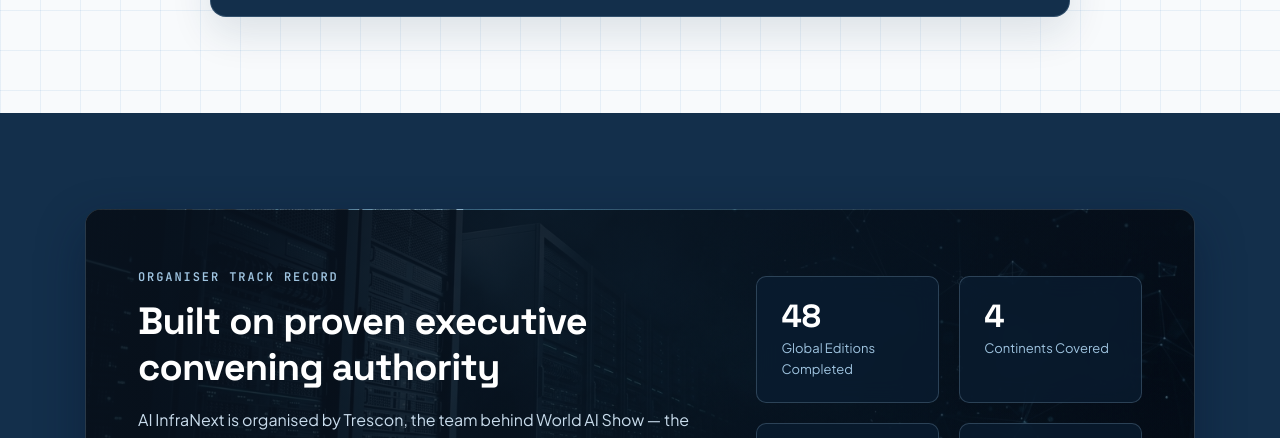
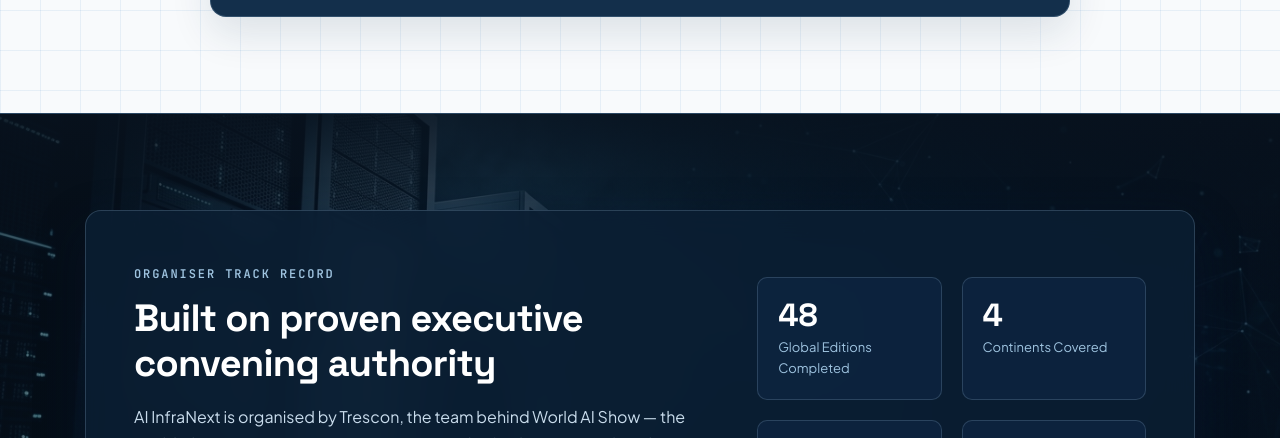
Before and after one commit to Trescon-Events/AI-Infranext-Series, a website: page index.html in a window 1280 px wide. Shown: the part 6970-7408 px from the top of the page. Drawn offline with Linux system fonts and the light colour scheme.

Commit message:
Move server racks background to outer Organiser section with clean elevated glass card

```diff
--- a/assets/css/infranext-theme.css
+++ b/assets/css/infranext-theme.css
@@ -1816,34 +1816,48 @@ a, a:hover, a:focus, a:active {
 /* =========================================================================
    Section 9: Organiser Lineage (Trescon Track Record)
    ========================================================================= */
-.ain-organiser-box {
+.ain-organiser-section {
   position: relative;
   overflow: hidden;
-  background-color: #08121e;
+  border-top: 1px solid rgba(159, 196, 224, 0.16);
+  border-bottom: 1px solid rgba(159, 196, 224, 0.16);
+}
+
+.ain-organiser-orbital-bg {
+  position: absolute;
+  inset: 0;
+  z-index: 0;
+  pointer-events: none;
   background-image: url('../img/organiser-bg.jpg');
   background-size: cover;
   background-position: center center;
   background-repeat: no-repeat;
+  opacity: 0.9;
+}
+
+.ain-organiser-orbital-scrim {
+  position: absolute;
+  inset: 0;
+  z-index: 1;
+  pointer-events: none;
+  background:
+    linear-gradient(180deg, rgba(8, 18, 30, 0.85) 0%, rgba(8, 18, 30, 0.35) 30%, rgba(8, 18, 30, 0.35) 70%, rgba(8, 18, 30, 0.85) 100%),
+    radial-gradient(ellipse at 50% 50%, rgba(0, 105, 184, 0.1) 0%, rgba(8, 18, 30, 0.4) 100%);
+}
+
+.ain-organiser-box {
+  position: relative;
+  z-index: 2;
+  background: rgba(11, 30, 51, 0.88);
+  backdrop-filter: blur(16px);
+  -webkit-backdrop-filter: blur(16px);
   border: 1px solid rgba(159, 196, 224, 0.22);
   border-radius: var(--radius-lg);
-  padding: 52px;
+  padding: 48px;
   box-shadow: 0 20px 48px rgba(7, 21, 47, 0.45);
 }
 
-.ain-organiser-box::before {
-  content: '';
-  position: absolute;
-  inset: 0;
-  background:
-    linear-gradient(90deg, rgba(8, 18, 30, 0.92) 0%, rgba(8, 18, 30, 0.78) 48%, rgba(8, 18, 30, 0.42) 100%),
-    linear-gradient(180deg, rgba(8, 18, 30, 0.4) 0%, transparent 40%, rgba(8, 18, 30, 0.5) 100%);
-  pointer-events: none;
-  z-index: 1;
-}
-
 .ain-organiser-grid {
-  position: relative;
-  z-index: 2;
   display: grid;
   grid-template-columns: 1.2fr 0.8fr;
   gap: 40px;
@@ -1857,20 +1871,18 @@ a, a:hover, a:focus, a:active {
 }
 
 .ain-stat-tile {
-  background: rgba(11, 30, 51, 0.72);
-  backdrop-filter: blur(12px);
-  -webkit-backdrop-filter: blur(12px);
-  border: 1px solid rgba(159, 196, 224, 0.24);
+  background: rgba(15, 39, 68, 0.7);
+  border: 1px solid rgba(159, 196, 224, 0.2);
   border-radius: var(--radius-md);
-  padding: 22px 24px;
+  padding: 20px;
   transition: all var(--transition);
 }
 
 .ain-stat-tile:hover {
-  background: rgba(14, 38, 66, 0.85);
+  background: rgba(20, 50, 85, 0.85);
   border-color: rgba(0, 105, 184, 0.5);
   transform: translateY(-3px);
-  box-shadow: 0 10px 24px rgba(0, 0, 0, 0.35);
+  box-shadow: 0 10px 24px rgba(0, 0, 0, 0.25);
 }
 
 .ain-stat-tile:hover {
--- a/index.html
+++ b/index.html
@@ -713,8 +713,10 @@
     </section>
 
     <!-- Section 9: Organiser Lineage -->
-    <section class="section-dark" id="organiser">
-      <div class="container">
+    <section class="section-dark ain-organiser-section" id="organiser">
+      <div class="ain-organiser-orbital-bg"></div>
+      <div class="ain-organiser-orbital-scrim"></div>
+      <div class="container" style="position: relative; z-index: 2;">
         <div class="ain-organiser-box">
           <div class="ain-organiser-grid">
             <div>
```
